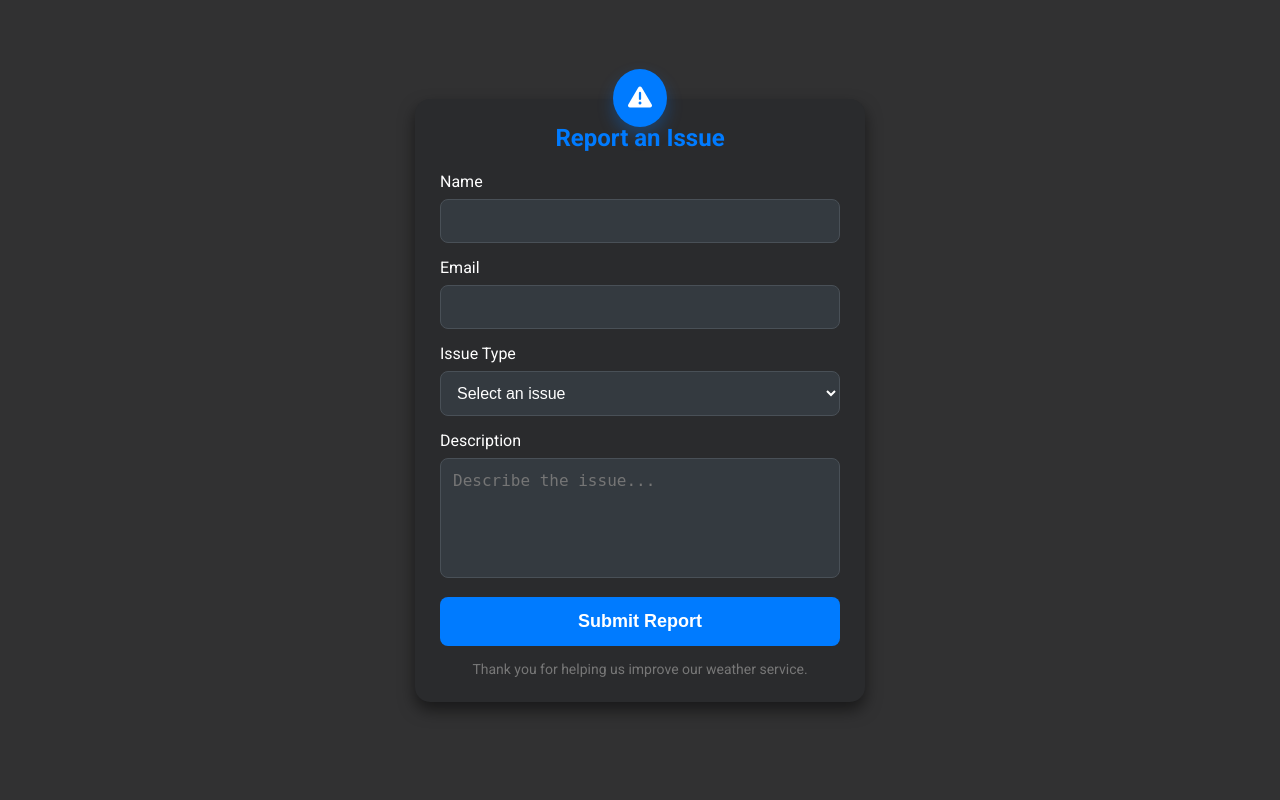
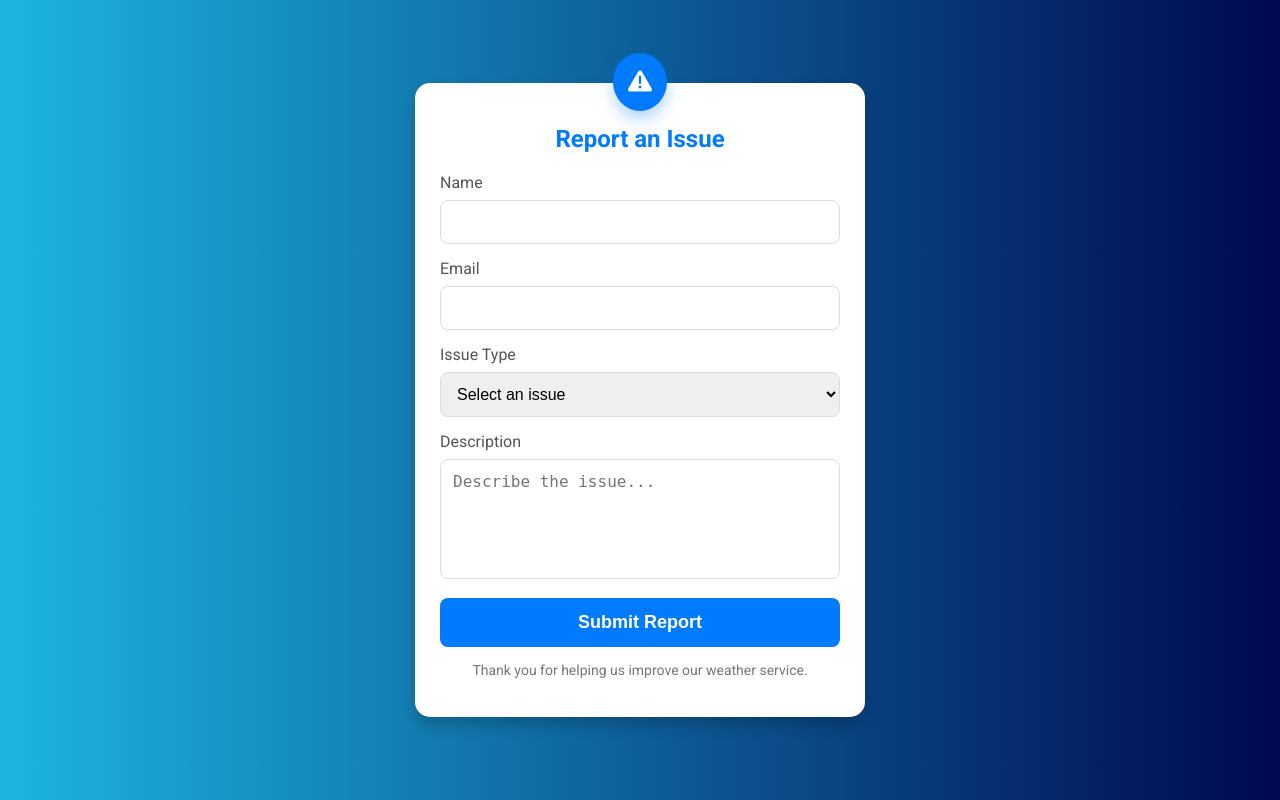
Before and after one commit to YonAndualem/WeatherWebApp, a PHP site: page /Assets/Report.html in a window 1280 px wide. Run offline with PHP 8.4, Linux system fonts and the light colour scheme.

Commit message:
report page

```diff
--- a/CSS/report.css
+++ b/CSS/report.css
@@ -1,46 +1,30 @@
-:root {
-    --bg-color1: #313132;
-    --bg-color2: #2a2b2d;
-    --input-bg: #343a40;
-    --input-border: #495057;
-    --input-focus: #007bff;
-    --button-bg: #007bff;
-    --button-hover-bg: #0056b3;
-    --text-color: #fff;
-}
-
-* {
+body {
+    font-family: 'Roboto', sans-serif;
+    background: linear-gradient(90deg, #1CB5E0 0%, #000851 100%);
     margin: 0;
     padding: 0;
-    box-sizing: border-box;
-}
-
-body {
-    font-family: 'Roboto', sans-serif;
-    background-color: var(--bg-color1);
-    color: var(--text-color);
-    min-height: 100vh;
     display: flex;
     justify-content: center;
     align-items: center;
-    padding: 0 15px;
+    height: 100vh;
+    color: #333;
 }
 
 .report-form-container {
-    background-color: var(--bg-color2);
+    background-color: #ffffff;
     border-radius: 15px;
-    box-shadow: 0 8px 16px rgba(0, 0, 0, 0.5);
+    box-shadow: 0 8px 16px rgba(0, 0, 0, 0.2);
     width: 100%;
     max-width: 450px;
     padding: 25px;
+    box-sizing: border-box;
     position: relative;
-    color: var(--text-color);
 }
 
 .report-form-container h1 {
     margin-bottom: 20px;
     font-weight: 700;
-    color: var(--button-bg);
+    color: #007BFF;
     text-align: center;
     font-size: 24px;
 }
@@ -49,7 +33,7 @@ body {
     display: block;
     font-weight: 400;
     margin-bottom: 8px;
-    color: var(--text-color);
+    color: #555;
     font-size: 16px;
 }
 
@@ -59,18 +43,17 @@ body {
     width: 100%;
     padding: 12px;
     margin-bottom: 15px;
-    background-color: var(--input-bg);
-    border: 1px solid var(--input-border);
+    border: 1px solid #ddd;
     border-radius: 8px;
     font-size: 16px;
-    color: var(--text-color);
+    box-sizing: border-box;
     transition: border-color 0.3s ease;
 }
 
 .report-form-container input:focus,
 .report-form-container select:focus,
 .report-form-container textarea:focus {
-    border-color: var(--input-focus);
+    border-color: #007BFF;
     outline: none;
     box-shadow: 0 0 8px rgba(0, 123, 255, 0.25);
 }
@@ -83,7 +66,7 @@ body {
 .report-form-container button {
     width: 100%;
     padding: 14px;
-    background-color: var(--button-bg);
+    background-color: #007BFF;
     color: white;
     border: none;
     border-radius: 8px;
@@ -94,7 +77,7 @@ body {
 }
 
 .report-form-container button:hover {
-    background-color: var(--button-hover-bg);
+    background-color: #0056b3;
     transform: translateY(-2px);
 }
 
@@ -110,7 +93,7 @@ body {
     top: -30px;
     left: 50%;
     transform: translateX(-50%);
-    background-color: var(--button-bg);
+    background-color: #007BFF;
     padding: 15px;
     border-radius: 50%;
     color: white;
@@ -121,6 +104,8 @@ body {
 @media (max-width: 450px) {
     .report-form-container {
         padding: 20px;
+        margin-left: 5px;
+        margin-right: 5px;
     }
 
     .report-form-container h1 {
```
